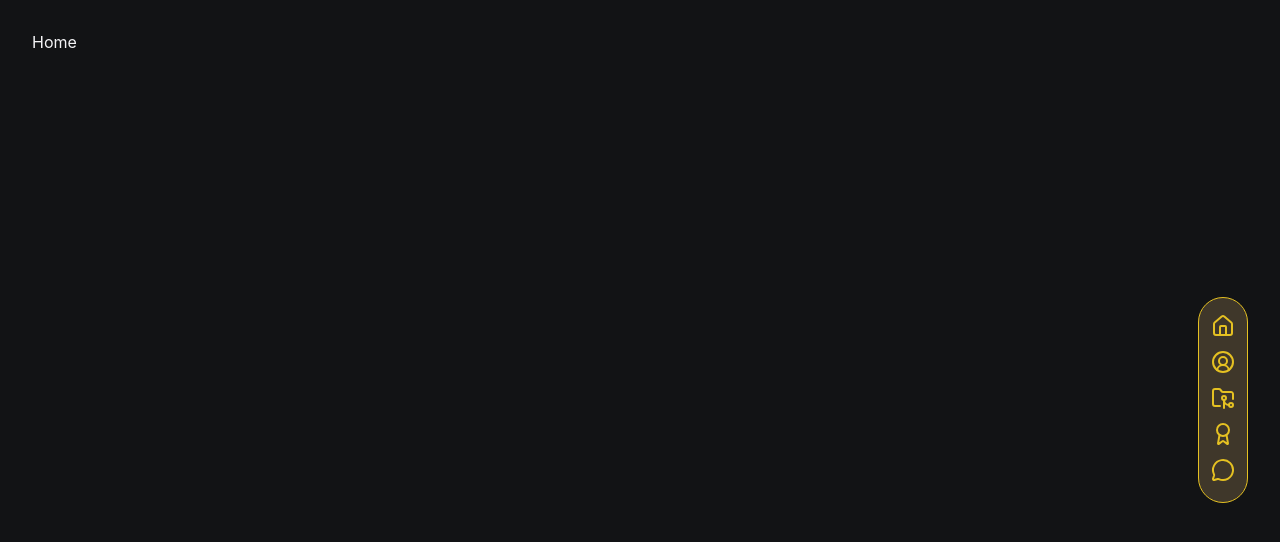
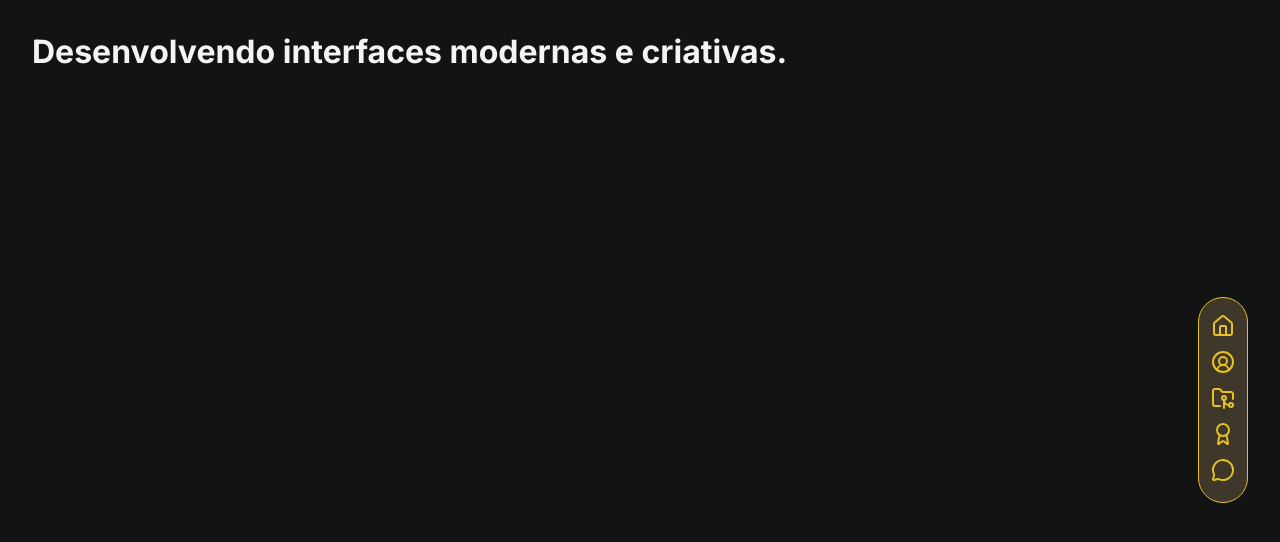
Before and after one commit to OscarDevv/portfolio-v2, a React (Vite) app: page / in a window 1280 px wide. Shown: the top 542 px of the page. Built offline with nearby package versions, Linux system fonts and the light colour scheme; a web font is replaced by a local one.

Commit message:
feat: cria titulo e hook useWriteText

```diff
--- /dev/null
+++ b/src/hooks/useWriteText.ts
@@ -0,0 +1,24 @@
+import { useEffect, useState } from "react";
+
+export const useWriteText = (target: string, speed: number = 30): string => {
+  const [text, setText] = useState("");
+
+  useEffect(() => {
+    let frame = 0;
+
+    const interval = setInterval(() => {
+      frame++;
+
+      setText(target.slice(0, frame));
+
+      if (frame >= target.length) {
+        clearInterval(interval);
+        setText(target);
+      }
+    }, speed);
+
+    return () => clearInterval(interval);
+  }, [target, speed]);
+
+  return text;
+};
--- a/src/pages/Home/index.tsx
+++ b/src/pages/Home/index.tsx
@@ -1,5 +1,15 @@
+import { useRef } from "react";
+import { useWriteText } from "../../hooks/useWriteText";
+
 export const Home = () => {
+  const titleElement = useRef<HTMLHeadingElement>(null);
+  const titleContent = useWriteText(
+    "Desenvolvendo interfaces modernas e criativas.",
+  );
+
   return (
-    <p>Home</p>
-  )
-}
+    <>
+      <h1 ref={titleElement}>{titleContent}</h1>
+    </>
+  );
+};
```
